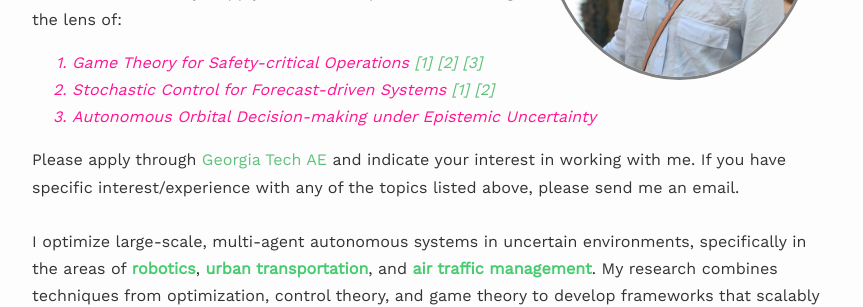
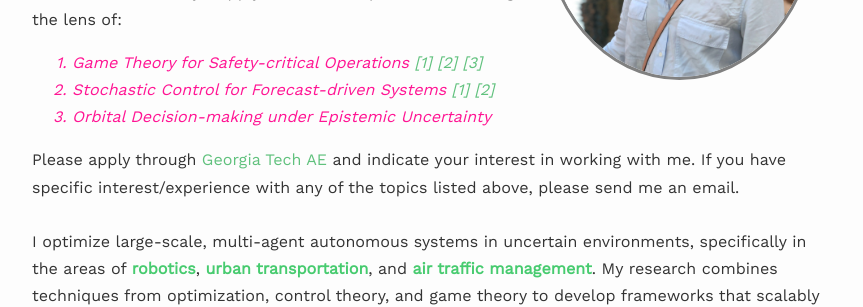
Before and after one commit to lisarah/lisarah.github.io, a Jekyll site: the page built from index.html, in a window 1280 px wide. Shown: the part 398-705 px from the top of the page, without its empty margins (208-1071 px from the left). Built offline with Jekyll 4.4.1, drawn with Linux system fonts in a browser that asks for light colours; nearby versions of some CDN libraries; the list of posts is cut into pages by our own code.

Commit message:
wee bit change

```diff
--- a/index.html
+++ b/index.html
@@ -15,7 +15,7 @@ I am looking for prospective graduate students interested in advanced air mobili
 <em style="color:DeepPink"><ol>
   <li>Game Theory for Safety-critical Operations <a href="https://arxiv.org/abs/2410.17690">[1]</a> <a href="https://arxiv.org/abs/2403.16223">[2]</a> <a href="https://ieeexplore.ieee.org/abstract/document/9817454">[3]</a></li>
   <li> Stochastic Control for Forecast-driven Systems <a href="https://arxiv.org/abs/2404.01090">[1]</a> <a href="https://ieeexplore.ieee.org/abstract/document/9773091">[2]</a></li>
-  <li> Autonomous Orbital Decision-making under Epistemic Uncertainty </li>
+  <li> Orbital Decision-making under Epistemic Uncertainty </li>
 </ol></em>
 Please apply through <a href = "https://ae.gatech.edu/ae-graduate-apply">Georgia Tech AE</a> and indicate your interest in working with me. If you have specific interest/experience with any of the topics listed above, please send me an email.
 <br>
```
